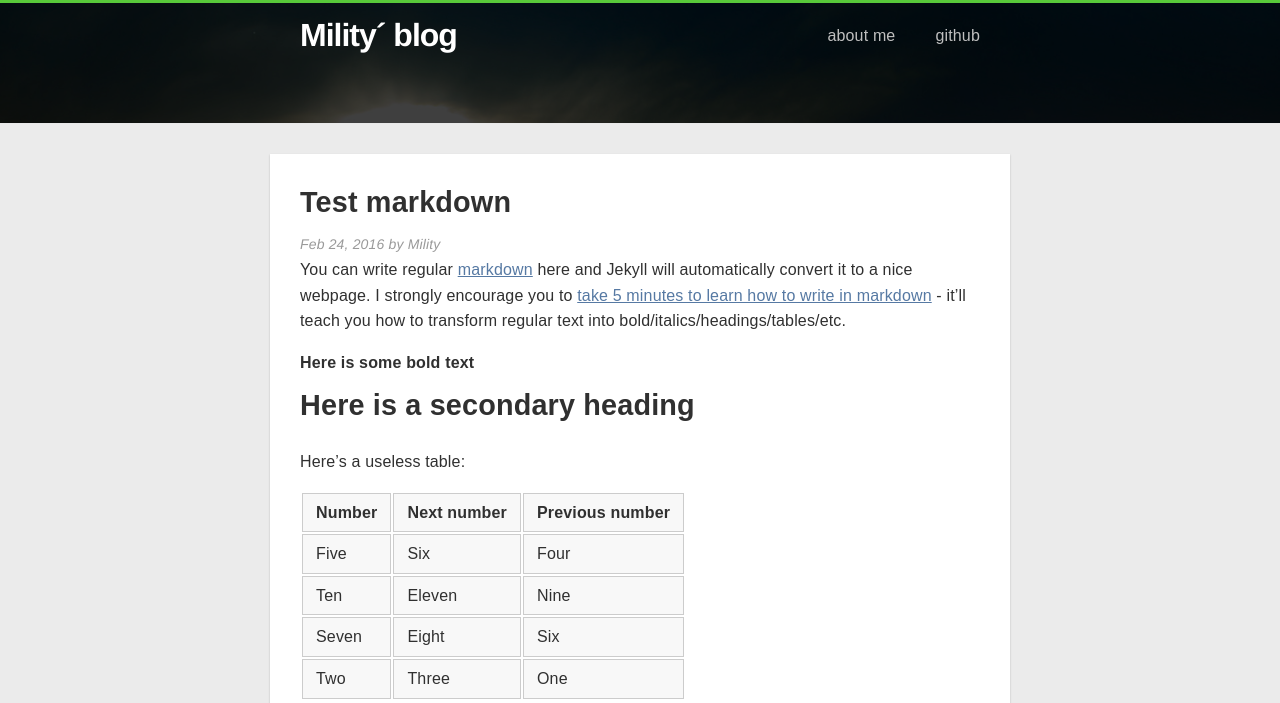
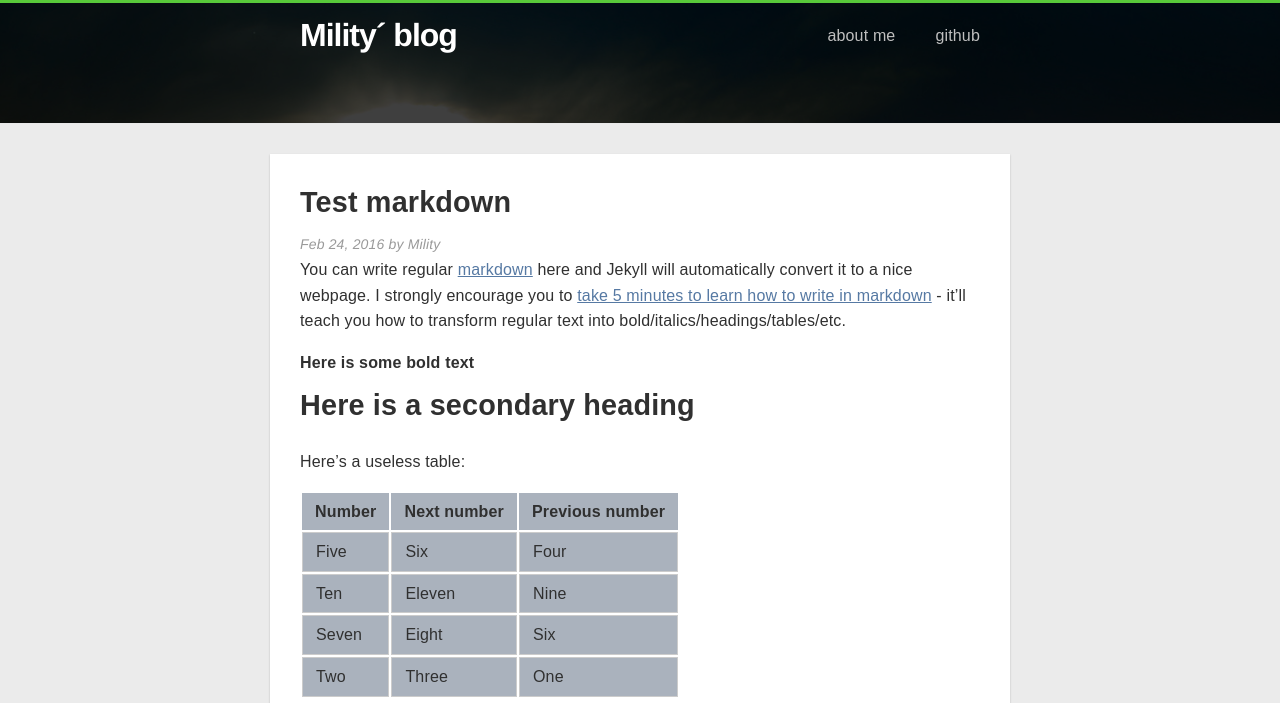
Before and after one commit to Mility/Mility.github.io, a Jekyll site: the page built from _posts/2016-02-24-just-a-test.md, in a window 1280 px wide. Shown: the top 703 px of the page. Built offline with Jekyll 4.4.1, drawn with Linux system fonts in a browser that asks for light colours; nearby versions of some CDN libraries.

Commit message:
Update _normalize.scss

```diff
--- a/_sass/_normalize.scss
+++ b/_sass/_normalize.scss
@@ -432,17 +432,17 @@ table {
 }
 table tr {
   border-top: 1px solid #cccccc;
-  background-color: #AAB2BD;
+  background-color: #f8f8f8;/*#AAB2BD*/
   margin: 0;
   padding: 0;
 }
 /*2n表示每行的颜色都不一样，改为n*/
 table tr:nth-child(n) {
-  background-color: #f8f8f8;
+  background-color: #AAB2BD;/*#f8f8f8*/
 }
 table tr th {
   font-weight: bold;
-  border: 1px solid #cccccc;
+  border: 0px solid #cccccc;/*宽度为0*/
   text-align: left;
   margin: 0;
   padding: 6px 13px;
```
